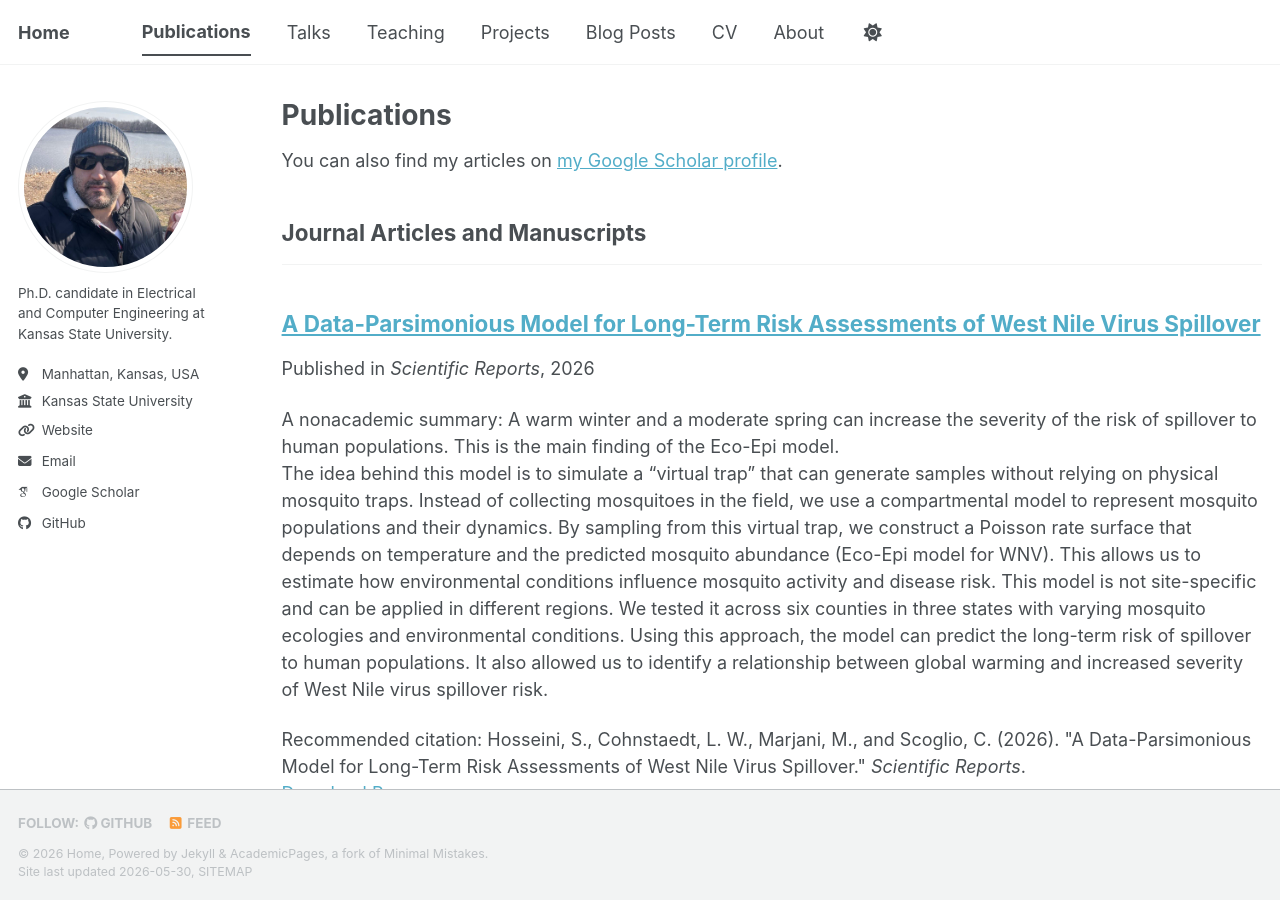
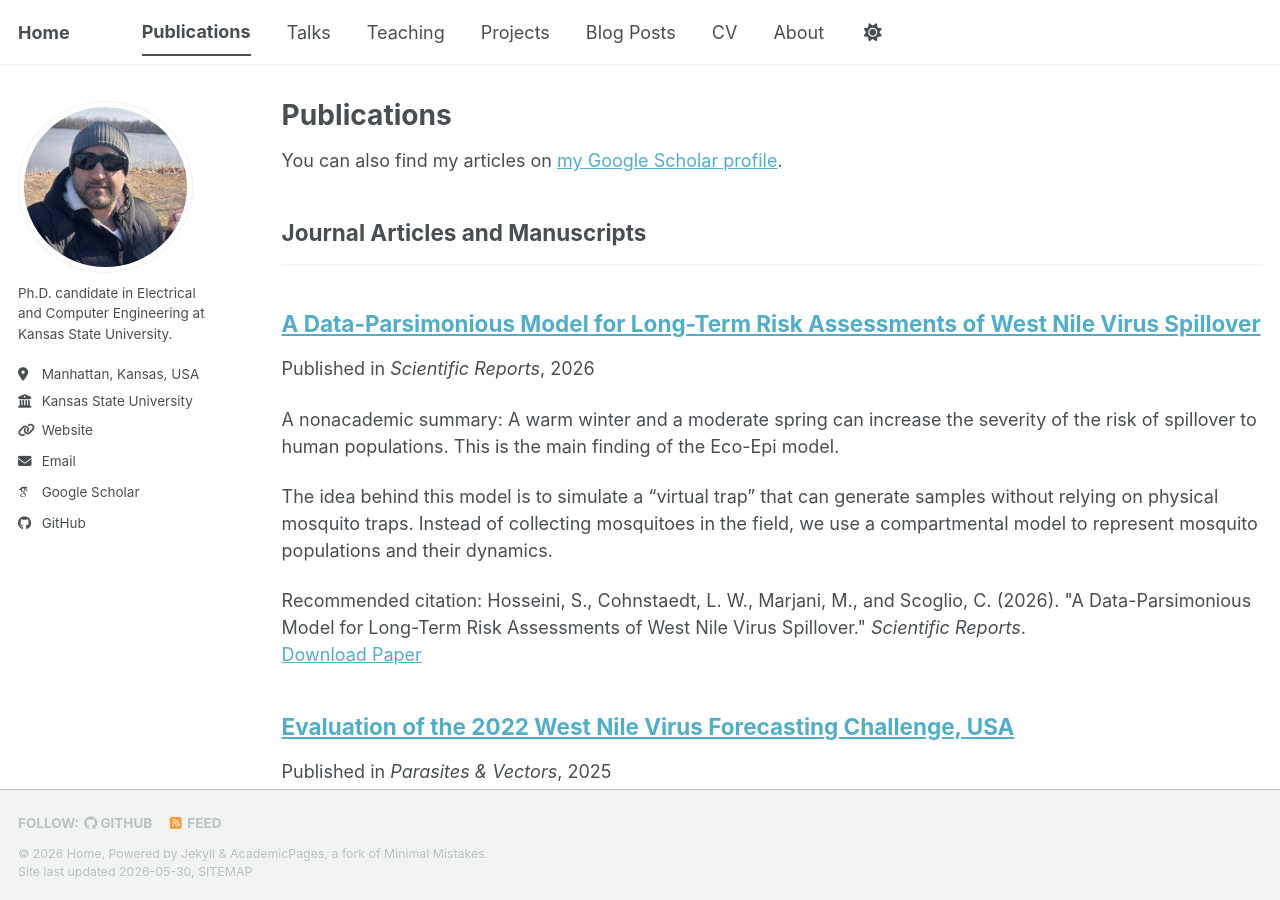
Before and after one commit to Saman-Hoss/Saman-Hoss.github.io, a Jekyll site: the page built from _pages/publications.html, in a window 1280 px wide and 900 px high. Built offline with Jekyll 4.4.1, drawn with Linux system fonts in a browser that asks for light colours; some web fonts are replaced; a script bundle is joined from its source files by our own code; library files that are not in the unit come from our copies.

Commit message:
Update 2026-01-01-wnv-spillover-scientific-reports.md

```diff
--- a/_publications/2026-01-01-wnv-spillover-scientific-reports.md
+++ b/_publications/2026-01-01-wnv-spillover-scientific-reports.md
@@ -3,17 +3,12 @@
 collection: publications
 category: manuscripts
 permalink: /publication/2026-wnv-spillover-scientific-reports
-excerpt: "A nonacademic summary:
-
-A warm winter and a moderate spring can increase the severity of the risk of spillover to human populations. This is the main finding of the Eco-Epi model.\\
-
+excerpt: "<p>
+A nonacademic summary: A warm winter and a moderate spring can increase the severity of the risk of spillover to human populations. This is the main finding of the Eco-Epi model.
+</p>
+<p>
 The idea behind this model is to simulate a “virtual trap” that can generate samples without relying on physical mosquito traps. Instead of collecting mosquitoes in the field, we use a compartmental model to represent mosquito populations and their dynamics.
-
-By sampling from this virtual trap, we construct a Poisson rate surface that depends on temperature and the predicted mosquito abundance (Eco-Epi model for WNV). This allows us to estimate how environmental conditions influence mosquito activity and disease risk.
-
-This model is not site-specific and can be applied in different regions. We tested it across six counties in three states with varying mosquito ecologies and environmental conditions.
-
-Using this approach, the model can predict the long-term risk of spillover to human populations. It also allowed us to identify a relationship between global warming and increased severity of West Nile virus spillover risk."
+</p>"
 date: 2026-01-01
 venue: "Scientific Reports"
 paperurl: "https://www.nature.com/articles/s41598-026-47413-w"
```
